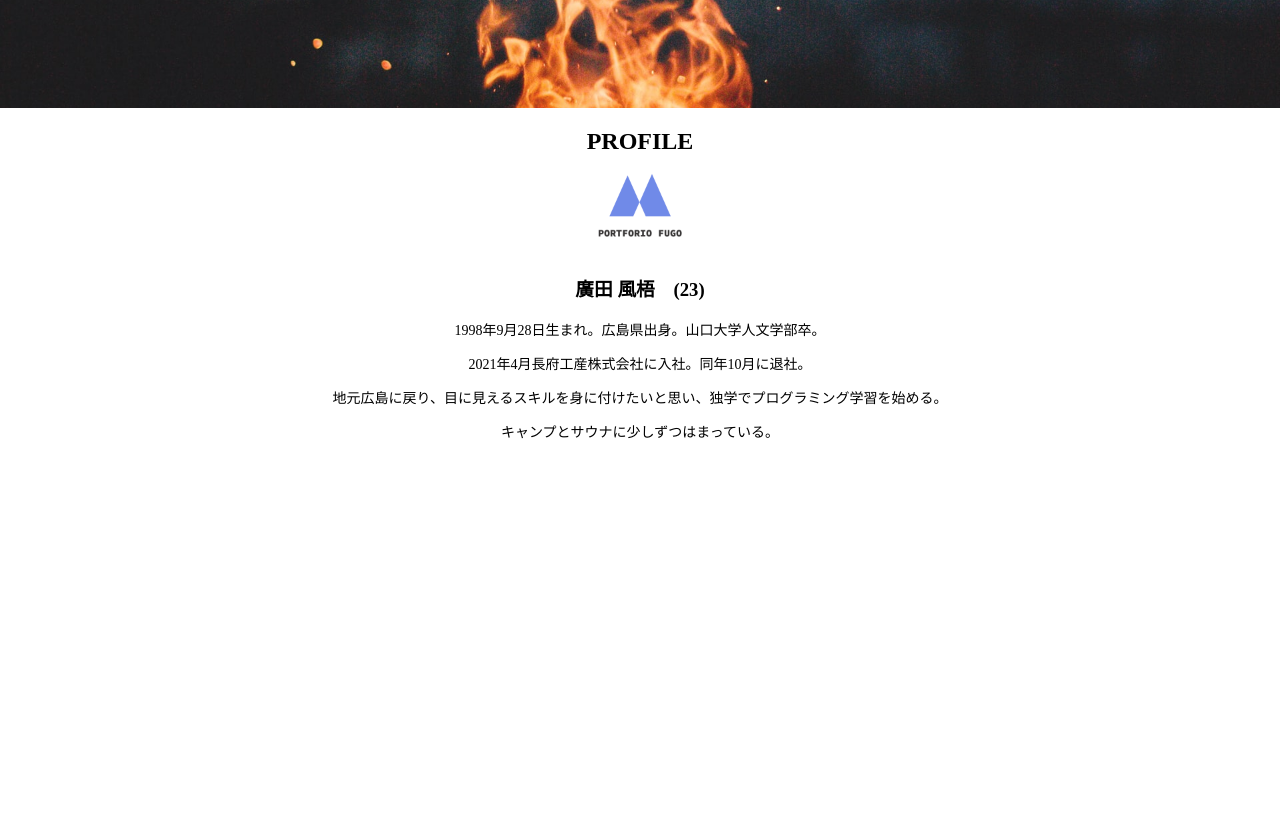
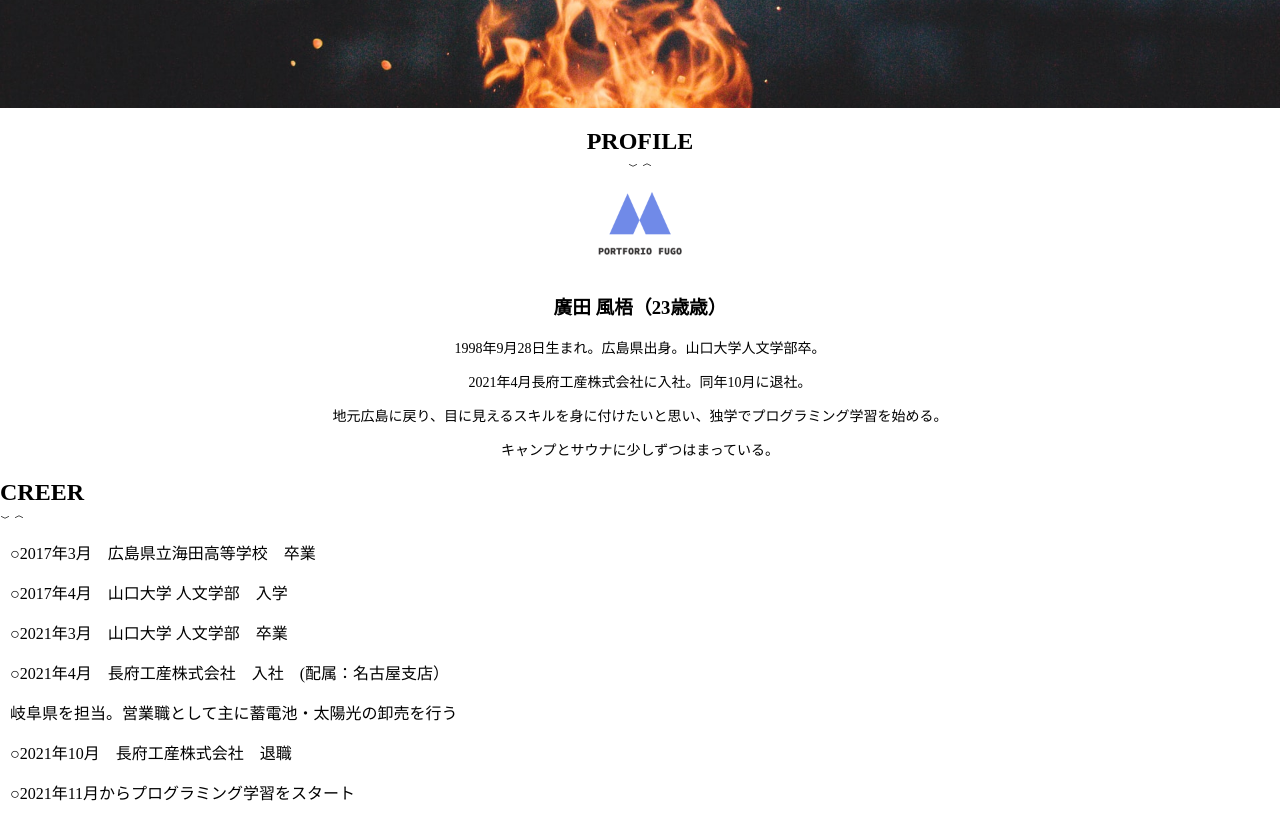
Before and after one commit to h2529/Portfolio28, a plain HTML site: page inidex.html in a window 1280 px wide. Shown: the part 340-1160 px from the top of the page. Before the commit the page ends 800 px from the top, so only its background shows below. Drawn offline with nearby package versions, Linux system fonts and the light colour scheme.

Commit message:
Update inidex.html

```diff
--- a/inidex.html
+++ b/inidex.html
@@ -4,6 +4,7 @@
     <meta charset="UTF-8">
     <meta name="viewport" content="width=device-width, initial-scale=1.0">
     <title>Portfolio</title>
+    <link rel="stylesheet" href="https://cdn.jsdelivr.net/npm/bootstrap-icons@1.8.1/font/bootstrap-icons.css">
     <link rel="stylesheet" href="styles.css">
   </head>
   <body>
@@ -33,22 +34,45 @@
       <h2>PORTFOLIO<br><span>HIROTA FUGO</span></h2>
     </section>
     <section class="profile">
-      <h2>PROFILE</h2>
-      <div class="container">
-        <section>
+      <div class="section-title">
+        <h2>PROFILE</h2>
+        <a href="#" id="open"><i class="bi bi-chevron-compact-down"></i></a>
+        <a href="#" id="close"><i class="bi bi-chevron-compact-up"></i></a>
+      </div>
+      <div class="container" id="contents">
           <img
           src="img/logo.png"
           alt="自分の写真(仮)"
           width="100"
           height="100">
-          <h3>廣田 風梧　(23)</h3>
+          <h3>廣田 風梧（23歳歳）</h3>
           <p>1998年9月28日生まれ。広島県出身。山口大学人文学部卒。</p>
           <p>2021年4月長府工産株式会社に入社。同年10月に退社。</p>
           <p>地元広島に戻り、目に見えるスキルを身に付けたいと思い、独学でプログラミング学習を始める。</p>
           <p>キャンプとサウナに少しずつはまっている。</p>
-        </section>
       </div>
     </section>
+    <section class="career">
+      <div class="section-title">
+        <h2>CREER</h2>
+        <a href="#" id="open1"><i class="bi bi-chevron-compact-down"></i></a>
+        <a href="#" id="close1"><i class="bi bi-chevron-compact-up"></i></a>
+      </div>
+      <div class="container" id="contents1">
+        <p>○2017年3月　広島県立海田高等学校　卒業</p>
+        <p>○2017年4月　山口大学 人文学部　入学</p>
+        <p>○2021年3月　山口大学 人文学部　卒業</p>
+        <p>○2021年4月　長府工産株式会社　入社　(配属：名古屋支店）</p>
+        <p>岐阜県を担当。営業職として主に蓄電池・太陽光の卸売を行う</p>
+        <p>○2021年10月　長府工産株式会社　退職</p>
+        <p>○2021年11月からプログラミング学習をスタート</p>
+      </div>
+    </section>
+    <section class="FUTURE">
+
+    </section>
+
+
 
 
 
```
